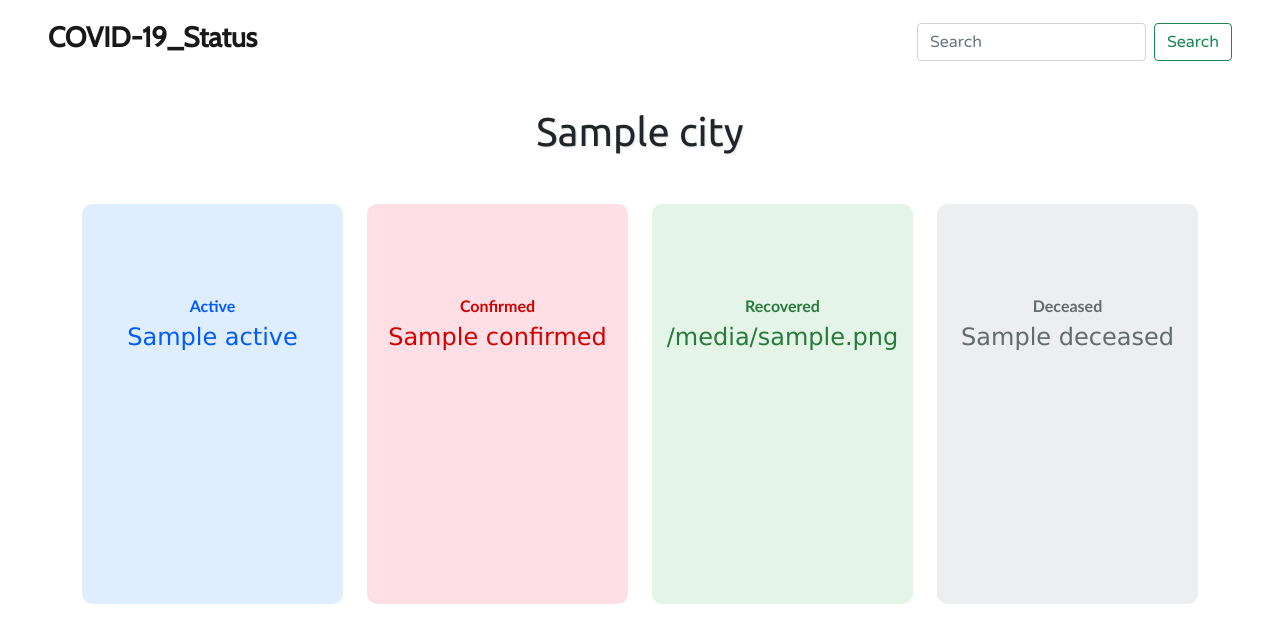
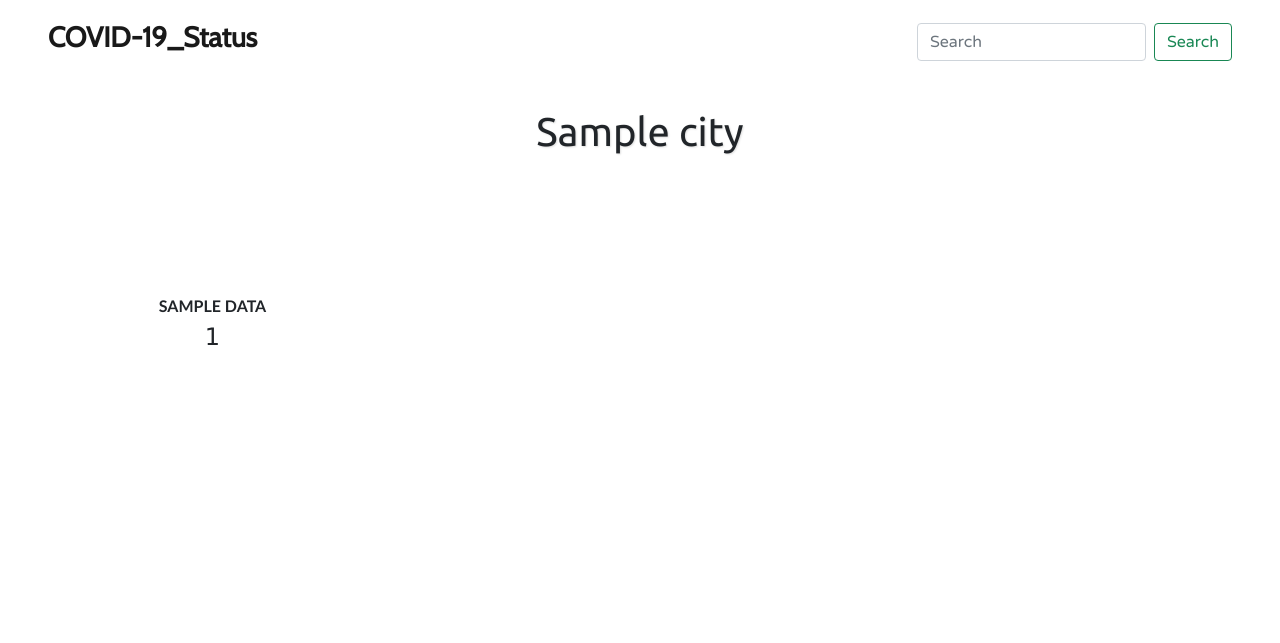
Before and after one commit to s4rvessh04/COVID-19_Status, a Flask app: template templates/index.html in a window 1280 px wide. Shown: the top 643 px of the page. Run offline with Flask 2, Linux system fonts and the light colour scheme; the template is opened without the code that fills it: most values are stand-ins (such as "Sample title", 1, 10 or a date in 2020); parts of the project's set-up code (start-up, migrations or seed data) failed here and were passed over.

Commit message:
Code Refactor.

```diff
--- a/app.py
+++ b/app.py
@@ -8,40 +8,16 @@ app = Flask(__name__)
 data = Data()
 date = Date()
 
-
-@app.route("/home", methods=['GET', 'POST'])
-def button():
-    return redirect(url_for('frontPage'))
-
-
 @app.route("/", methods=['GET', 'POST'])
 def frontPage():
-    # Getting the latest data
-    city = 'Akola'
-    currentData = data.queryData('current', ('cities', city.capitalize()))[-1]
-
-    if request.method == "POST":
-        searchCity = str(request.form['text'])
-        return redirect(url_for('cities', cty=searchCity))
-    else:
-        active = currentData[-4]
-        recovered = currentData[-3]
-        confirmed = currentData[-2]
-        deceased = currentData[-1]
-
-        return render_template('index.html',
-                               city=city,
-                               active=active,
-                               recovered=recovered,
-                               deceased=deceased,
-                               confirmed=confirmed
-                               )
-
-
-@app.route("/<cty>", methods=['GET', 'POST'])
-def cities(cty):
     try:
-        city = str(cty).capitalize()
+        city = 'Akola'
+        if request.method == 'POST':
+            try:
+                searchCity = str(request.form['text'])
+                city = str(searchCity).capitalize()
+            except Exception:
+                return redirect(url_for('noData'))
         # This is to check if this is the first time of database creation.
         # Implemented to avoid the IndexError for previousData.
         try:
@@ -57,29 +33,20 @@ def cities(cty):
         activeStatus = currentData[-4] - previousData[-4]
         recoveredStatus = currentData[-3] - previousData[-3]
         confirmedStatus = currentData[-2] - previousData[-2]
-        decesedStatus = currentData[-1] - previousData[-1]
+        deceasedStatus = currentData[-1] - previousData[-1]
 
-        if request.method == 'POST':
-            try:
-                searchCity = str(request.form['text'])
-                return redirect(url_for('cities', cty=searchCity))
-            except Exception:
-                return redirect(url_for('noData'))
+        templateData = {
+            'city': city,
+            'confirmed': [confirmed, confirmedStatus],
+            'active': [active, activeStatus],
+            'recovered': [recovered, recoveredStatus],
+            'deceased': [deceased, deceasedStatus]
+        }
+        return render_template('index.html', templateData=templateData)
 
-        return render_template('index.html',
-                               city=city,
-                               active=active,
-                               recovered=recovered,
-                               deceased=deceased,
-                               confirmed=confirmed,
-                               aStatus=activeStatus,
-                               rStatus=recoveredStatus,
-                               cStatus=confirmedStatus,
-                               dStatus=decesedStatus
-                               )
-    except Exception:
+    except Exception as e:
+        print(e)
         return redirect(url_for('noData'))
-
 
 @app.route("/noData", methods=['GET'])
 def noData():
--- a/static/css/main.css
+++ b/static/css/main.css
@@ -7,12 +7,14 @@ body {
     min-height: 100vh;
     background: #f4f3f3;
 }
-
 header {
     display: flex;
     justify-content: space-between;
     align-items: center;
     padding: 20px 10px;
+}
+.navbar {
+    background-color: #fff;
 }
 .navbar-brand {
     font-family: 'Cabin', sans-serif;
@@ -40,7 +42,7 @@ header {
 }
 .my-hover-active:hover {
     transition: all 0.3s ease;
-background: rgba(0, 123, 255, .225);
+    background: rgba(0, 123, 255, .225);
 }
 .my-recovered {
     color: rgb(40, 121, 60);
--- a/templates/base.html
+++ /dev/null
@@ -1,18 +0,0 @@
-<!DOCTYPE html>
-<html lang="en">
-<head>
-    <meta charset="UTF-8">
-    <meta name="viewport" content="width=device-width, initial-scale=1.0">
-    <link rel="stylesheet" href="{{ url_for('static', filename='css/main.css') }}">
-    <link href="https://cdn.jsdelivr.net/npm/bootstrap@5.0.0-beta2/dist/css/bootstrap.min.css" rel="stylesheet"
-        integrity="sha384-BmbxuPwQa2lc/FVzBcNJ7UAyJxM6wuqIj61tLrc4wSX0szH/Ev+nYRRuWlolflfl" crossorigin="anonymous">
-    <link href="https://fonts.googleapis.com/css2?family=Cabin&family=Ubuntu&family=Varela+Round&display=swap" rel="stylesheet">
-    <title>{% block head %}{% endblock %}</title>
-</head>
-<body>
-    {% block body %}{% endblock %}
-    <script src="https://cdn.jsdelivr.net/npm/bootstrap@5.0.0-beta2/dist/js/bootstrap.bundle.min.js"
-        integrity="sha384-b5kHyXgcpbZJO/tY9Ul7kGkf1S0CWuKcCD38l8YkeH8z8QjE0GmW1gYU5S9FOnJ0"
-        crossorigin="anonymous"></script>
-</body>
-</html>
--- a/templates/index.html
+++ b/templates/index.html
@@ -1,20 +1,21 @@
-{% extends 'base.html' %}
-{% block head %}
-Home | COVID-19_Status
-{% endblock %}
-
-{% block body %}
-<style>
-    .navbar {
-    background-color: #fff;
-    }
-</style>
+<!DOCTYPE html>
+<html lang="en">
+<head>
+    <meta charset="UTF-8">
+    <meta name="viewport" content="width=device-width, initial-scale=1.0">
+    <link rel="stylesheet" href="{{ url_for('static', filename='css/main.css') }}">
+    <link href="https://cdn.jsdelivr.net/npm/bootstrap@5.0.0-beta2/dist/css/bootstrap.min.css" rel="stylesheet"
+        integrity="sha384-BmbxuPwQa2lc/FVzBcNJ7UAyJxM6wuqIj61tLrc4wSX0szH/Ev+nYRRuWlolflfl" crossorigin="anonymous">
+    <link href="https://fonts.googleapis.com/css2?family=Cabin&family=Ubuntu&family=Varela+Round&display=swap"
+        rel="stylesheet">
+    <title>Home | COVID-19_Status</title>
+</head>
+<body>
     <nav class="navbar navbar-expand-lg navbar-light">
         <div class="container-fluid px-xl-5 px-4 py-md-2 py-1">
-        <a class="navbar-brand" href="/home"><h3 class="fw-bold">COVID-19_Status</h3></a>
+            <a class="navbar-brand" href="/"><h3 class="fw-bold">COVID-19_Status</h3></a>
             <button class="navbar-toggler" type="button" data-bs-toggle="collapse" data-bs-target="#navbarSupportedContent"
-            aria-controls="navbarSupportedContent" aria-expanded="false" aria-label="Toggle navigation">
-            <span class="navbar-toggler-icon"></span>
+                aria-controls="navbarSupportedContent" aria-expanded="false" aria-label="Toggle navigation"><span class="navbar-toggler-icon"></span>
             </button>
             <div class="collapse navbar-collapse" id="navbarSupportedContent">
                 <ul class="navbar-nav ms-auto mb-2 mb-lg-0 mt-lg-0 mt-3">
@@ -26,141 +27,37 @@ Home | COVID-19_Status
             </div>
         </div>
     </nav>
-
-<div class="container text-center px-2 py-md-4 py-1 h1 cityName">{{city}}</div>
+    <div class="container text-center px-2 py-md-4 py-1 h1 cityName">{{templateData['city']}}</div>
     <div class="container-xl py-3">
-    <div class="row gy-4">
+        <div class="row gy-4">{% for data in templateData %}{% if data != 'city' %}
             <div class="col-lg-3 col-6">
-            <div class="text-center my-cards py-md-3 py-2 px-1 my-border my-hover-active my-around">
+                <div class="text-center my-cards py-md-3 py-2 px-1 my-border my-hover-{{data}} my-around">
                     <div>
-                    <p class="cardHeads h6 fw-bold my-active">Active</p>
-                    <p class="cardNumber h4 my-active">{{active}}</p>
+                        <p class="cardHeads h6 fw-bold my-{{data}}">{{data|upper}}</p>
+                        <p class="cardNumber h4 my-{{data}}">{{templateData[data][0]}}</p>
                     </div>
-                <div>
-                    {% if aStatus %}
-                        {% if aStatus < 0 %}
+                    <div>{% if templateData[data][1] > 0 %}
                         <p id="previous" class="d-flex justify-content-center align-items-center">
-                        <svg xmlns="http://www.w3.org/2000/svg" viewBox="0 0 16 16" width="20" height="20" class="active">
-                            <path fill-rule="evenodd"
-                                d="M13.03 8.22a.75.75 0 010 1.06l-4.25 4.25a.75.75 0 01-1.06 0L3.47 9.28a.75.75 0 011.06-1.06l2.97 2.97V3.75a.75.75 0 011.5 0v7.44l2.97-2.97a.75.75 0 011.06 0z">
-                            </path>
+                            <svg xmlns="http://www.w3.org/2000/svg" viewBox="0 0 16 16" width="20" height="20" class="{{data}}">
+                                <path fill-rule="evenodd" d="M13.03 8.22a.75.75 0 010 1.06l-4.25 4.25a.75.75 0 01-1.06 0L3.47 9.28a.75.75 0 011.06-1.06l2.97 2.97V3.75a.75.75 0 011.5 0v7.44l2.97-2.97a.75.75 0 011.06 0z"></path>
                             </svg>
-                        <span id="status"class="ps-1 my-active">{{aStatus}}</span>
+                            <span id="status" class="ps-1 my-{{data}}">{{templateData[data][1]}}</span>
                             </p>
-                        {% elif aStatus > 0 %}
+                        {% elif templateData[data][1] < 0 %}
                         <p id="previous" class="d-flex justify-content-center align-items-center">
-                        <svg xmlns="http://www.w3.org/2000/svg" viewBox="0 0 16 16" width="20" height="20" class="active">
-                            <path fill-rule="evenodd"
-                                d="M3.47 7.78a.75.75 0 010-1.06l4.25-4.25a.75.75 0 011.06 0l4.25 4.25a.75.75 0 01-1.06 1.06L9 4.81v7.44a.75.75 0 01-1.5 0V4.81L4.53 7.78a.75.75 0 01-1.06 0z">
-                            </path>
+                            <svg xmlns="http://www.w3.org/2000/svg" viewBox="0 0 16 16" width="20" height="20" class="{{data}}">
+                                <path fill-rule="evenodd"d="M3.47 7.78a.75.75 0 010-1.06l4.25-4.25a.75.75 0 011.06 0l4.25 4.25a.75.75 0 01-1.06 1.06L9 4.81v7.44a.75.75 0 01-1.5 0V4.81L4.53 7.78a.75.75 0 01-1.06 0z"></path>
                             </svg>
-                        <span id="status" class="ps-1 my-active">{{aStatus}}</span>
-                        </p>
-                        {% endif %}
-                    {% else %}
-                        <p></p>
-                    {% endif %}
+                            <span id="status" class="ps-1 my-{{data}}">{{templateData[data][1]}}</span>
+                        </p>{%endif%}
                     </div>
                 </div>
             </div>
-        <div class="col-lg-3 col-6">
-            <div class="text-center my-cards py-md-3 py-2 px-1 my-border my-hover-confirmed my-around">
-                <div>
-                    <p class="cardHeads h6 fw-bold my-confirmed">Confirmed</p>
-                    <p class="cardNumber h4 my-confirmed">{{confirmed}}</p>
-                </div>
-                <div>
-                {% if cStatus %}
-                    {% if cStatus < 0 %}
-                    <p id="previous" class="d-flex justify-content-center align-items-center">
-                        <svg xmlns="http://www.w3.org/2000/svg" viewBox="0 0 16 16" width="20" height="20" class="confirmed">
-                            <path fill-rule="evenodd"
-                                d="M13.03 8.22a.75.75 0 010 1.06l-4.25 4.25a.75.75 0 01-1.06 0L3.47 9.28a.75.75 0 011.06-1.06l2.97 2.97V3.75a.75.75 0 011.5 0v7.44l2.97-2.97a.75.75 0 011.06 0z">
-                            </path>
-                        </svg>
-                        <span id="status" class="ps-1 my-active">{{cStatus}}</span>
-                        </p>
-                        {% elif cStatus > 0 %}
-                        <p id="previous" class="d-flex justify-content-center align-items-center">
-                            <svg xmlns="http://www.w3.org/2000/svg" viewBox="0 0 16 16" width="20" height="20" class="confirmed">
-                                <path fill-rule="evenodd"
-                                    d="M3.47 7.78a.75.75 0 010-1.06l4.25-4.25a.75.75 0 011.06 0l4.25 4.25a.75.75 0 01-1.06 1.06L9 4.81v7.44a.75.75 0 01-1.5 0V4.81L4.53 7.78a.75.75 0 01-1.06 0z">
-                                </path>
-                            </svg>
-                            <span id="status" class="ps-1 my-active">{{cStatus}}</span>
-                        </p>
-                    {% endif %}
-                    {% else %}
-                    <p></p>
-                {% endif %}
+            {% endif %}{% endfor %}
         </div>
     </div>
-        </div>
-        <div class="col-lg-3 col-6">
-            <div class="text-center my-cards py-md-3 py-2 px-1 my-border my-hover-recovered my-around">
-                <div>
-                    <p class="cardHeads h6 fw-bold my-recovered">Recovered</p>
-                    <p class="cardNumber h4 my-recovered">{{recovered}}</p>
-                </div>
-                <div>
-                {% if rStatus %}
-                    {% if rStatus < 0 %}
-                        <p id="previous" class="d-flex justify-content-center align-items-center">
-                            <svg xmlns="http://www.w3.org/2000/svg" viewBox="0 0 16 16" width="20" height="20" class="recovered">
-                                <path fill-rule="evenodd"
-                                    d="M13.03 8.22a.75.75 0 010 1.06l-4.25 4.25a.75.75 0 01-1.06 0L3.47 9.28a.75.75 0 011.06-1.06l2.97 2.97V3.75a.75.75 0 011.5 0v7.44l2.97-2.97a.75.75 0 011.06 0z">
-                                </path>
-                            </svg>
-                            <span id="status" class="ps-1 my-active">{{rStatus}}</span>
-                        </p>
-                        {% elif rStatus > 0 %}
-                        <p id="previous" class="d-flex justify-content-center align-items-center">
-                            <svg xmlns="http://www.w3.org/2000/svg" viewBox="0 0 16 16" width="20" height="20" class="recovered">
-                                <path fill-rule="evenodd"
-                                    d="M3.47 7.78a.75.75 0 010-1.06l4.25-4.25a.75.75 0 011.06 0l4.25 4.25a.75.75 0 01-1.06 1.06L9 4.81v7.44a.75.75 0 01-1.5 0V4.81L4.53 7.78a.75.75 0 01-1.06 0z">
-                                </path>
-                            </svg>
-                            <span id="status" class="ps-1 my-active">{{rStatus}}</span>
-                        </p>
-                    {% endif %}
-                {% else %}
-                <p></p>
-                {% endif %}
-                </div>
-            </div>
-        </div>
-        <div class="col-lg-3 col-6">
-            <div class="text-center my-cards py-md-3 py-2 px-1 my-border my-hover-deceased my-around">
-                <div>
-                    <p class="cardHeads h6 fw-bold my-deceased">Deceased</p>
-                    <p class="cardNumber h4 my-deceased">{{deceased}}</p>
-                </div>
-                <div>
-                    {% if dStatus %}
-                        {% if dStatus < 0 %} <p id="previous" class="d-flex justify-content-center align-items-center">
-                            <svg xmlns="http://www.w3.org/2000/svg" viewBox="0 0 16 16" width="20" height="20" class="deceased">
-                                <path fill-rule="evenodd"
-                                    d="M13.03 8.22a.75.75 0 010 1.06l-4.25 4.25a.75.75 0 01-1.06 0L3.47 9.28a.75.75 0 011.06-1.06l2.97 2.97V3.75a.75.75 0 011.5 0v7.44l2.97-2.97a.75.75 0 011.06 0z">
-                                </path>
-                            </svg>
-                            <span id="status" class="ps-1 my-active">{{dStatus}}</span>
-                            </p>
-                            {% elif dStatus > 0 %}
-                            <p id="previous" class="d-flex justify-content-center align-items-center">
-                                <svg xmlns="http://www.w3.org/2000/svg" viewBox="0 0 16 16" width="20" height="20" class="deceased">
-                                    <path fill-rule="evenodd"
-                                        d="M3.47 7.78a.75.75 0 010-1.06l4.25-4.25a.75.75 0 011.06 0l4.25 4.25a.75.75 0 01-1.06 1.06L9 4.81v7.44a.75.75 0 01-1.5 0V4.81L4.53 7.78a.75.75 0 01-1.06 0z">
-                                    </path>
-                                </svg>
-                                <span id="status" class="ps-1 my-active">{{dStatus}}</span>
-                            </p>
-                        {% endif %}
-                    {% else %}
-                    <p></p>
-                    {% endif %}
-                </div>
-            </div>
-        </div>
-    </div>
-</div>
-{% endblock %}
+    <script src="https://cdn.jsdelivr.net/npm/bootstrap@5.0.0-beta2/dist/js/bootstrap.bundle.min.js"
+        integrity="sha384-b5kHyXgcpbZJO/tY9Ul7kGkf1S0CWuKcCD38l8YkeH8z8QjE0GmW1gYU5S9FOnJ0"
+        crossorigin="anonymous"></script>
+</body>
+</html>
```
Lines whose indentation alone changed are shown as unchanged.
